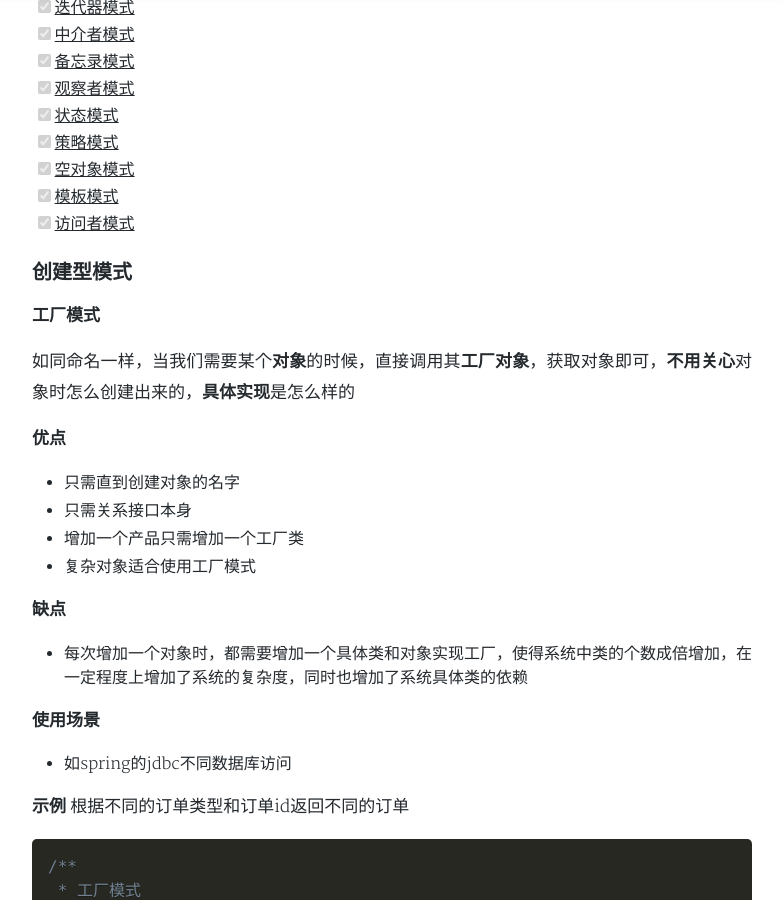
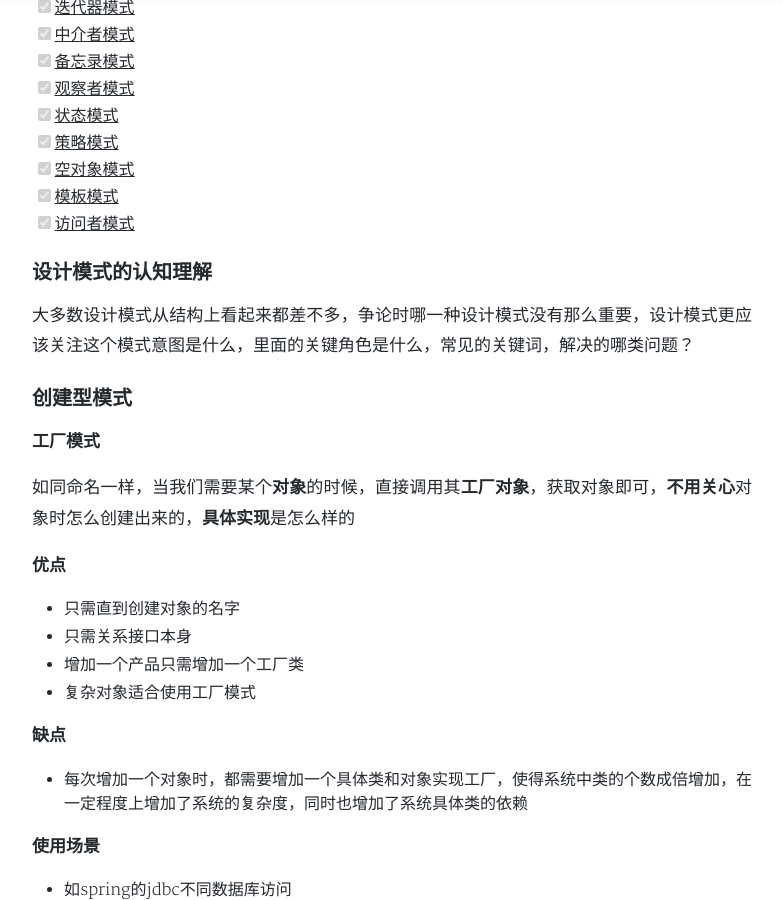
Before and after one commit to gobige/gobige.github.io, a Jekyll site: the page built from _posts/2017-09-20-designPattern.md, in a window 1280 px wide and 900 px high, scrolled down 1435 px. Shown: the whole window, without its empty margins (248-1031 px from the left). Built offline with Jekyll 4.4.1, drawn with Linux system fonts in a browser that asks for light colours; nearby versions of some CDN libraries; a style sheet for code colours, icons or effects is not loaded.

Commit message:
Update 2017-09-20-designPattern.md

```diff
--- a/_posts/2017-09-20-designPattern.md
+++ b/_posts/2017-09-20-designPattern.md
@@ -44,6 +44,8 @@ tags: 设计模式
 - [x] [模板模式](#template)
 - [x] [访问者模式](#vistor)
 
+### 设计模式的认知理解
+大多数设计模式从结构上看起来都差不多，争论时哪一种设计模式没有那么重要，设计模式更应该关注这个模式意图是什么，里面的关键角色是什么，常见的关键词，解决的哪类问题？
 
 ### 创建型模式
 
```
